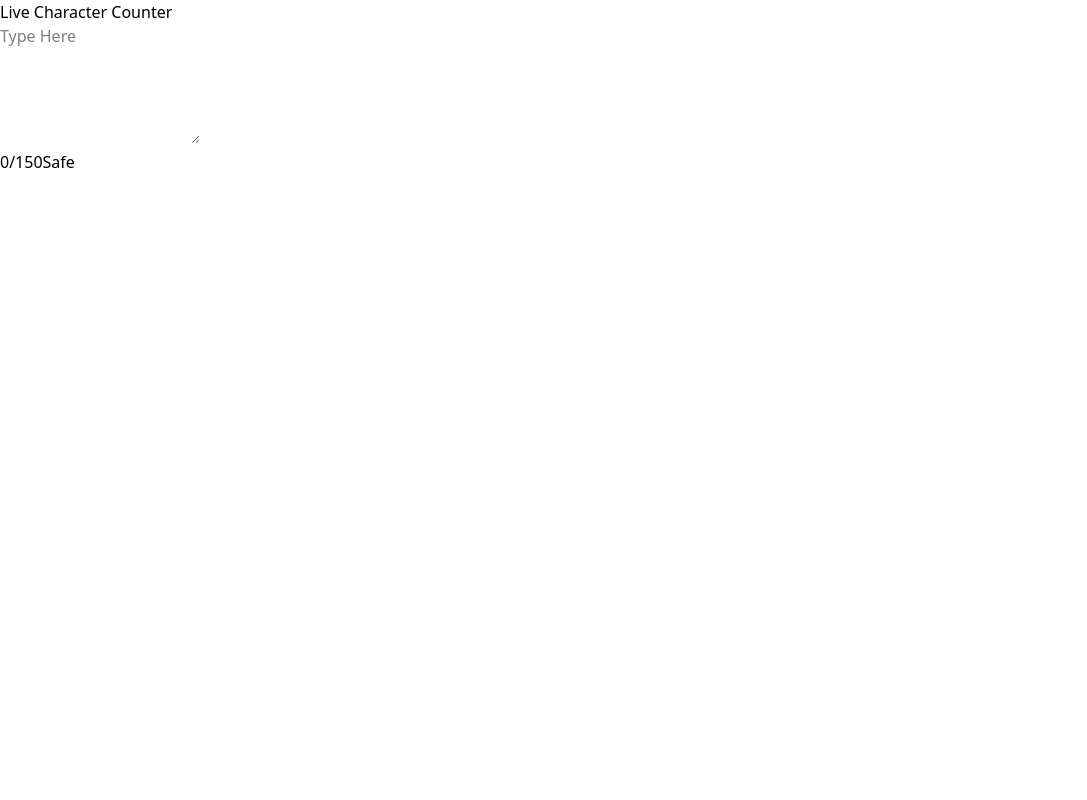
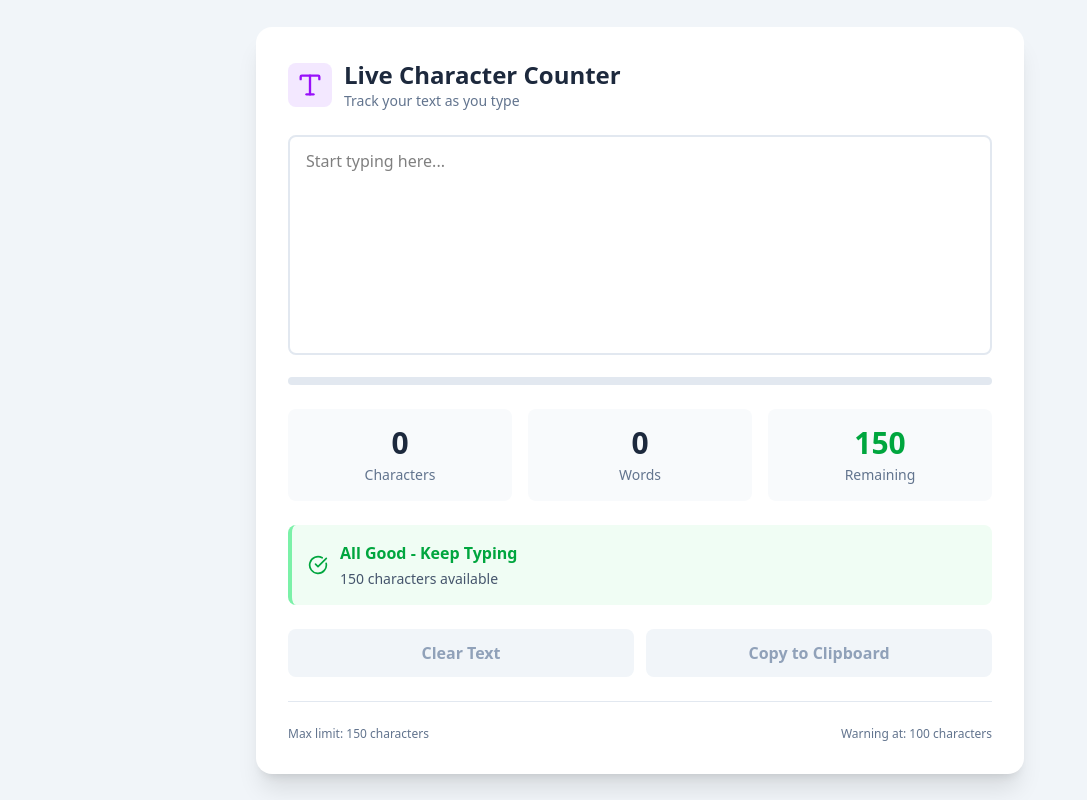
Before and after one commit to SuvamKumarBhola/Challenges, a React (Vite) app in the folder FrontendChallenges/: page / in a window 1280 px wide. Shown: the whole page, without its empty margins (0-1087 px from the left). Built offline with nearby package versions, Linux system fonts and the light colour scheme.

Commit message:
Added the style for LiveChCounter in FrontendChallenge

```diff
--- a/FrontendChallenges/src/Components/Challenge3/LiveChCounter.jsx
+++ b/FrontendChallenges/src/Components/Challenge3/LiveChCounter.jsx
@@ -1,14 +1,16 @@
-import React, { useEffect, useState } from 'react'
+import React, { useEffect, useState } from 'react';
+import { Type, AlertCircle, CheckCircle, XCircle } from 'lucide-react';
 
-function LiveChCounter() {
+function LiveCharCounter() {
     const [text, setText] = useState("");
-    const [status, setStatus] = useState("Neutral")
-
+    const [status, setStatus] = useState("Safe");
     const MAX_LIMIT = 150;
     const WARNING_THRESHOLD = 100;
     const charCount = text.length;
+    const remaining = MAX_LIMIT - charCount;
+    const progress = (charCount / MAX_LIMIT) * 100;
 
-    const handleChanges = (e) => {
+    const handleChange = (e) => {
         const newText = e.target.value;
         if (newText.length <= MAX_LIMIT) {
             setText(newText);
@@ -16,38 +18,162 @@ function LiveChCounter() {
     };
 
     useEffect(() => {
-        document.title = `Count: ${charCount}/${MAX_LIMIT}`
+        document.title = `${charCount}/${MAX_LIMIT} Characters`;
 
         if (charCount >= MAX_LIMIT) {
-            console.log("Limit Reached");
             setStatus("Limit Reached");
-        }else if(charCount> WARNING_THRESHOLD){
+        } else if (charCount > WARNING_THRESHOLD) {
             setStatus("Warning");
-        }else{
+        } else {
             setStatus("Safe");
         }
 
-        return ()=>{
-            document.title = "React App"
+        return () => {
+            document.title = "React App";
+        };
+    }, [charCount]);
+
+    const getStatusConfig = () => {
+        switch (status) {
+            case "Limit Reached":
+                return {
+                    color: "text-red-600",
+                    bg: "bg-red-50",
+                    border: "border-red-300",
+                    progressBar: "bg-red-500",
+                    icon: <XCircle size={20} className="text-red-600" />
+                };
+            case "Warning":
+                return {
+                    color: "text-yellow-600",
+                    bg: "bg-yellow-50",
+                    border: "border-yellow-300",
+                    progressBar: "bg-yellow-500",
+                    icon: <AlertCircle size={20} className="text-yellow-600" />
+                };
+            default:
+                return {
+                    color: "text-green-600",
+                    bg: "bg-green-50",
+                    border: "border-green-300",
+                    progressBar: "bg-green-500",
+                    icon: <CheckCircle size={20} className="text-green-600" />
+                };
         }
-    },[charCount])
+    };
+
+    const statusConfig = getStatusConfig();
+    const wordCount = text.trim().split(/\s+/).filter(word => word.length > 0).length;
 
     return (
-        <div>
-            <h2>Live Character Counter</h2>
+        <div className="min-h-screen bg-slate-100 flex items-center justify-center p-4">
+            <div className="bg-white rounded-2xl shadow-xl p-8 w-full max-w-3xl">
+                {/* Header */}
+                <div className="flex items-center gap-3 mb-6">
+                    <div className="p-2 bg-purple-100 rounded-lg">
+                        <Type className="text-purple-600" size={28} />
+                    </div>
+                    <div>
+                        <h1 className="text-2xl font-bold text-slate-800">Live Character Counter</h1>
+                        <p className="text-sm text-slate-500">Track your text as you type</p>
+                    </div>
+                </div>
 
-            <textarea
-                value={text}
-                onChange={handleChanges}
-                rows="5"
-                placeholder='Type Here'
-            />
-            <div>
-                <span>{charCount}/{MAX_LIMIT}</span>
-                <span>{status}</span>
+                {/* Textarea */}
+                <div className="mb-4">
+                    <textarea
+                        value={text}
+                        onChange={handleChange}
+                        rows="8"
+                        placeholder="Start typing here..."
+                        className={`w-full px-4 py-3 border-2 rounded-lg focus:outline-none transition-all resize-none ${status === "Limit Reached"
+                                ? "border-red-300 focus:border-red-500"
+                                : status === "Warning"
+                                    ? "border-yellow-300 focus:border-yellow-500"
+                                    : "border-slate-200 focus:border-purple-500"
+                            }`}
+                    />
+                </div>
+
+                {/* Progress Bar */}
+                <div className="mb-6">
+                    <div className="h-2 bg-slate-200 rounded-full overflow-hidden">
+                        <div
+                            className={`h-full ${statusConfig.progressBar} transition-all duration-300`}
+                            style={{ width: `${progress}%` }}
+                        />
+                    </div>
+                </div>
+
+                {/* Stats Grid */}
+                <div className="grid grid-cols-1 md:grid-cols-3 gap-4 mb-6">
+                    <div className="bg-slate-50 rounded-lg p-4 text-center">
+                        <div className="text-3xl font-bold text-slate-800">{charCount}</div>
+                        <div className="text-sm text-slate-500 mt-1">Characters</div>
+                    </div>
+                    <div className="bg-slate-50 rounded-lg p-4 text-center">
+                        <div className="text-3xl font-bold text-slate-800">{wordCount}</div>
+                        <div className="text-sm text-slate-500 mt-1">Words</div>
+                    </div>
+                    <div className="bg-slate-50 rounded-lg p-4 text-center">
+                        <div className={`text-3xl font-bold ${statusConfig.color}`}>{remaining}</div>
+                        <div className="text-sm text-slate-500 mt-1">Remaining</div>
+                    </div>
+                </div>
+
+                {/* Status Badge */}
+                <div className={`${statusConfig.bg} ${statusConfig.border} border-l-4 rounded-lg p-4 flex items-center gap-3`}>
+                    <div className="shrink-0">
+                        {statusConfig.icon}
+                    </div>
+                    <div className="flex-1">
+                        <div className={`font-semibold ${statusConfig.color}`}>
+                            {status === "Limit Reached" && "Character Limit Reached!"}
+                            {status === "Warning" && "Approaching Character Limit"}
+                            {status === "Safe" && "All Good - Keep Typing"}
+                        </div>
+                        <div className="text-sm text-slate-600 mt-1">
+                            {status === "Limit Reached" && "You've reached the maximum character limit"}
+                            {status === "Warning" && `Only ${remaining} characters remaining`}
+                            {status === "Safe" && `${remaining} characters available`}
+                        </div>
+                    </div>
+                </div>
+
+                {/* Action Buttons */}
+                <div className="flex gap-3 mt-6">
+                    <button
+                        onClick={() => setText("")}
+                        disabled={charCount === 0}
+                        className={`flex-1 py-3 rounded-lg font-semibold transition-all ${charCount === 0
+                                ? "bg-slate-100 text-slate-400 cursor-not-allowed"
+                                : "bg-slate-600 hover:bg-slate-700 text-white shadow-lg hover:shadow-xl active:scale-95"
+                            }`}
+                    >
+                        Clear Text
+                    </button>
+                    <button
+                        onClick={() => navigator.clipboard.writeText(text)}
+                        disabled={charCount === 0}
+                        className={`flex-1 py-3 rounded-lg font-semibold transition-all ${charCount === 0
+                                ? "bg-slate-100 text-slate-400 cursor-not-allowed"
+                                : "bg-purple-600 hover:bg-purple-700 text-white shadow-lg hover:shadow-xl active:scale-95"
+                            }`}
+                    >
+                        Copy to Clipboard
+                    </button>
+                </div>
+
+                {/* Footer Info */}
+                <div className="mt-6 pt-6 border-t border-slate-200">
+                    <div className="flex justify-between text-xs text-slate-500">
+                        <span>Max limit: {MAX_LIMIT} characters</span>
+                        <span>Warning at: {WARNING_THRESHOLD} characters</span>
+                    </div>
+                </div>
             </div>
         </div>
-    )
+    );
 }
 
-export default LiveChCounter
+export default LiveCharCounter;
```
